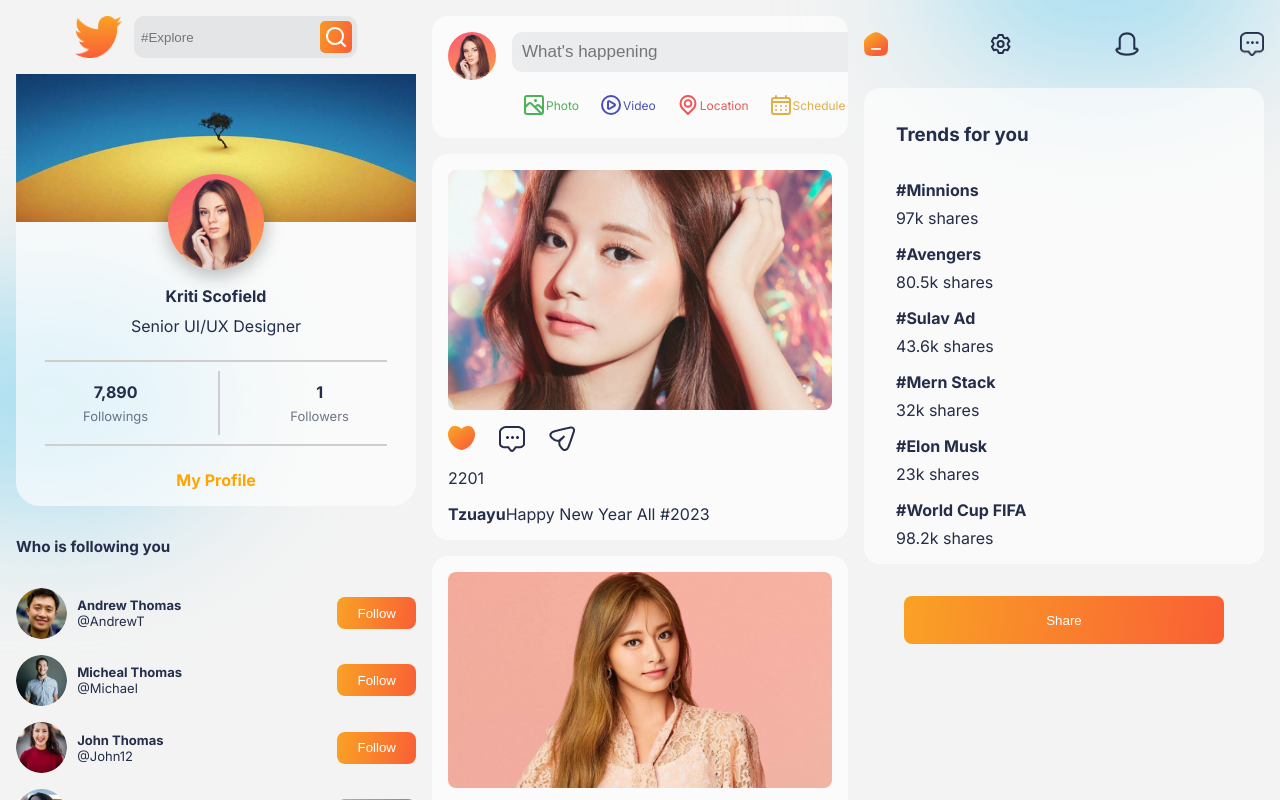
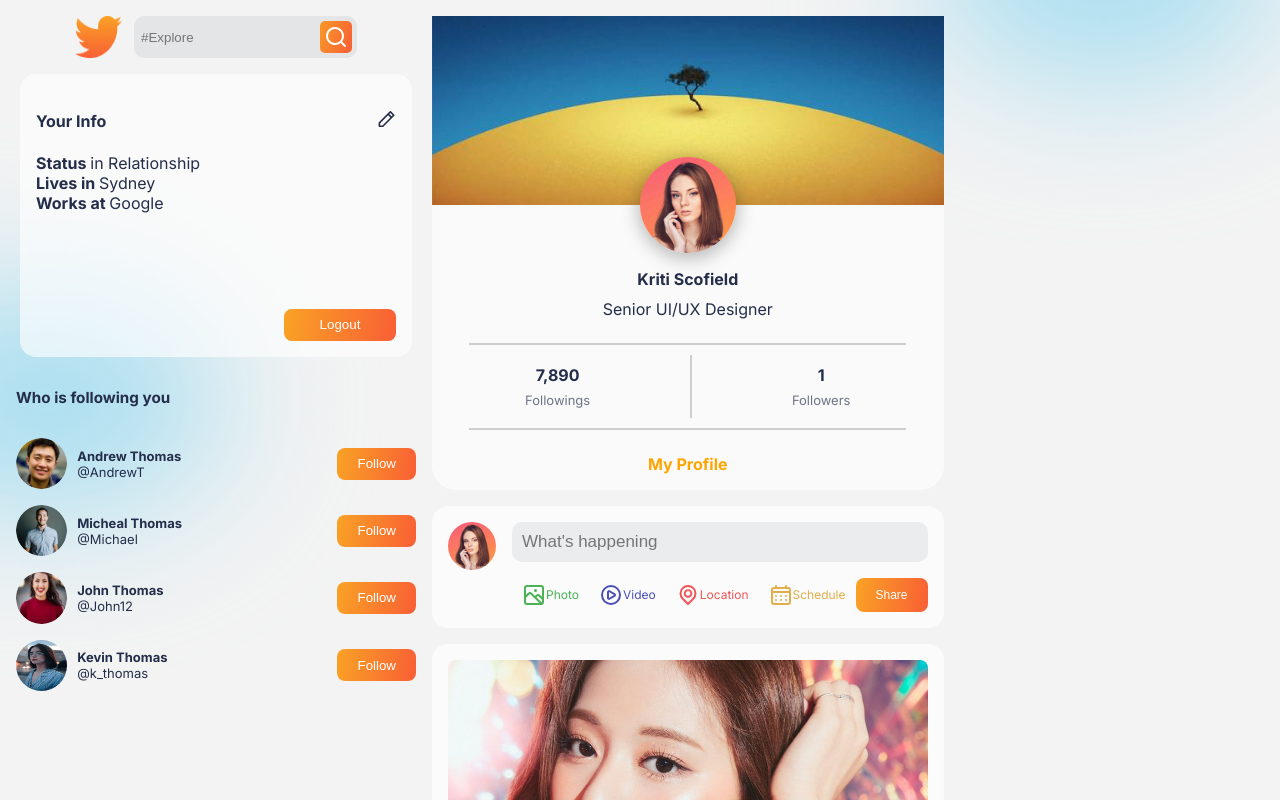
Before and after one commit to Sulav21/socialmedia-frontend, a React (Create React App) app: page / in a window 1280 px wide. Shown: the top 800 px of the page. Built offline with nearby package versions, Linux system fonts and the light colour scheme.

Commit message:
profile left panel done

```diff
--- a/src/App.js
+++ b/src/App.js
@@ -1,11 +1,13 @@
 import "./App.css";
 import { Home } from "./pages/home/Home";
+import { Profile } from "./pages/Profile/Profile";
 const App=()=> {
   return (
     <div className="app">
       <div className="blur" style={{ top: "-18%", right: "0" }}></div>
       <div className="blur" style={{ top: "36%", left: "-8rem" }}></div>
-      <Home />
+      {/* <Home /> */}
+      <Profile />
     </div>
   );
 }
--- /dev/null
+++ b/src/components/InfoCard/InfoCard.jsx
@@ -0,0 +1,41 @@
+import React from 'react'
+import './infoCard.css'
+import {UilPen} from '@iconscout/react-unicons'
+export const InfoCard = () => {
+  return (
+    <div className="infoCard">
+      <div className="infoHead">
+        <h4>Your Info</h4>
+        <div>
+        <UilPen width='1.2rem'/>
+
+        </div>
+      </div>
+      <div className="info">
+        <span>
+          <b>Status </b>
+        </span>
+        <span>
+          in Relationship
+        </span>
+      </div>
+      <div className="info">
+        <span>
+          <b>Lives in </b>
+        </span>
+        <span>
+         Sydney
+        </span>
+      </div>
+      <div className="info">
+        <span>
+          <b>Works at </b>
+        </span>
+        <span>
+          Google
+        </span>
+      </div>
+      <button className='button-all b-logout'>Logout</button>
+    </div>
+  )
+}
--- /dev/null
+++ b/src/components/InfoCard/infoCard.css
@@ -0,0 +1,25 @@
+.infoCard{
+    display: flex;
+    flex-direction: column;
+    background-color: var(--cardColor);
+    padding: 1rem;
+    border-radius: 1rem;
+    width: 90%;
+}
+
+.infoHead{
+    display: flex;
+    justify-content: space-between;
+    align-items: center;
+}
+
+.infoHead>div:hover{
+    cursor: pointer;
+}
+
+.b-logout{
+    width: 7rem;
+    height: 2rem;
+    margin-top: 6rem;
+    align-self: flex-end;
+}
--- /dev/null
+++ b/src/components/ProfileLeft/ProfileLeft.jsx
@@ -0,0 +1,14 @@
+import React from 'react'
+import { InfoCard } from '../InfoCard/InfoCard'
+import {LogoSearch} from '../LogoSearch/LogoSearch'
+import {FollowersCard} from '../FollowersCard/FollowersCard'
+
+export const ProfileLeft = () => {
+  return (
+    <div className="profileSide">
+     <LogoSearch />
+        <InfoCard />
+        <FollowersCard />
+    </div>
+  )
+}
--- /dev/null
+++ b/src/pages/Profile/Profile.jsx
@@ -0,0 +1,17 @@
+import React from "react";
+import { PostSide } from "../../components/PostSide/PostSide";
+import { ProfileCard } from "../../components/profileCard/ProfileCard";
+import { ProfileLeft } from "../../components/ProfileLeft/ProfileLeft";
+import "./profile.css";
+export const Profile = () => {
+
+  return (
+      <div className="profile">
+        <ProfileLeft />
+        <div className="profile-center">
+          <ProfileCard />
+          <PostSide />
+        </div>
+      </div>
+    )
+};
--- /dev/null
+++ b/src/pages/Profile/profile.css
@@ -0,0 +1,12 @@
+.profile{
+    position:relative;
+    display: grid;
+    grid-template-columns: 25rem auto 25rem;
+    gap:1rem;
+}
+
+.profile-center{
+    display: flex;
+    flex-direction: column;
+    gap: 1rem;
+}
```
Also changed, not shown: src/components/ProfileLeft/profileLeft.css (added).
